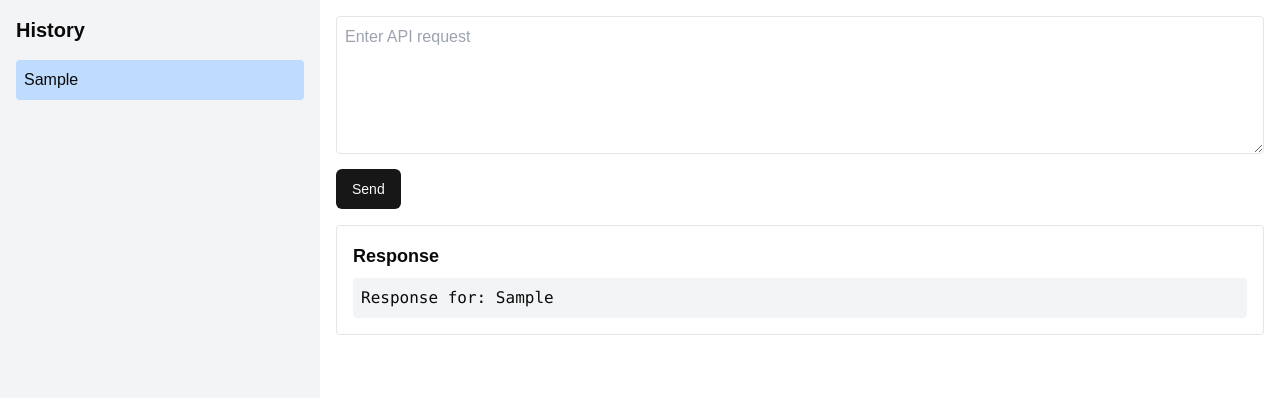
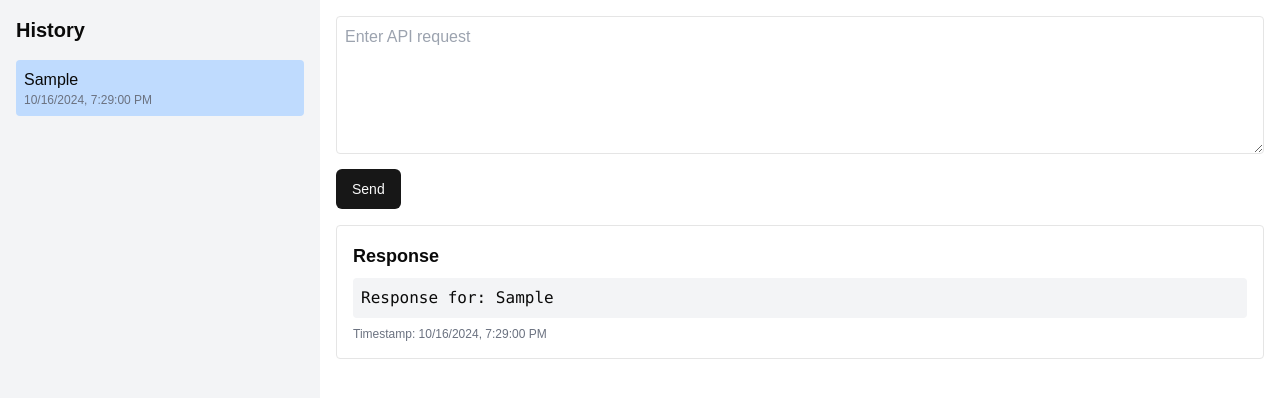
Before and after one commit to achen2089/greptile-playground, a Next.js app: page /playground in a window 1280 px wide. Both pictures are taken after typing "Sample" into the empty fields and a click on the button "Send". Shown: the top 398 px of the page. Built offline with nearby package versions, Linux system fonts and the light colour scheme.

Commit message:
add timestamp

```diff
--- a/components/playground-component.tsx
+++ b/components/playground-component.tsx
@@ -7,6 +7,7 @@ interface HistoryItem {
   id: number;
   request: string;
   response: string;
+  timestamp: Date;
 }
 
 export default function PlaygroundComponent() {
@@ -19,7 +20,7 @@ export default function PlaygroundComponent() {
     // Here you would typically make an API call
     // For this example, we'll just echo the input
     const response = `Response for: ${input}`;
-    const newItem = { id: Date.now(), request: input, response };
+    const newItem = { id: Date.now(), request: input, response, timestamp: new Date() };
     setHistory([newItem, ...history]);
     setSelectedItem(newItem);
     setInput('');
@@ -44,6 +45,7 @@ export default function PlaygroundComponent() {
             onClick={() => handleHistoryItemClick(item)}
           >
             <p className="truncate">{item.request}</p>
+            <p className="text-xs text-gray-500">{item.timestamp.toLocaleString()}</p>
           </div>
         ))}
       </div>
@@ -65,6 +67,7 @@ export default function PlaygroundComponent() {
           <div className="border rounded p-4">
             <h3 className="text-lg font-semibold mb-2">Response</h3>
             <pre className="bg-gray-100 p-2 rounded">{selectedItem.response}</pre>
+            <p className="text-xs text-gray-500 mt-2">Timestamp: {selectedItem.timestamp.toLocaleString()}</p>
           </div>
         )}
       </div>
```
